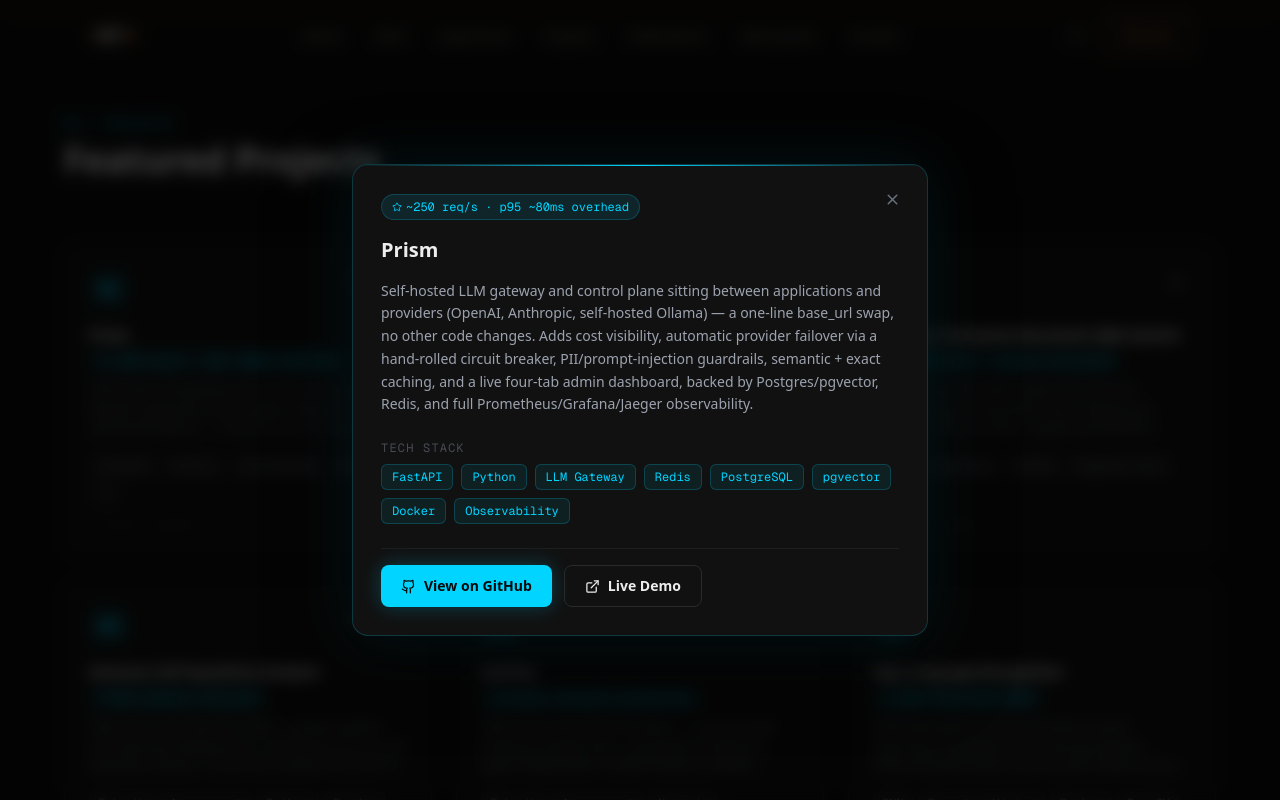
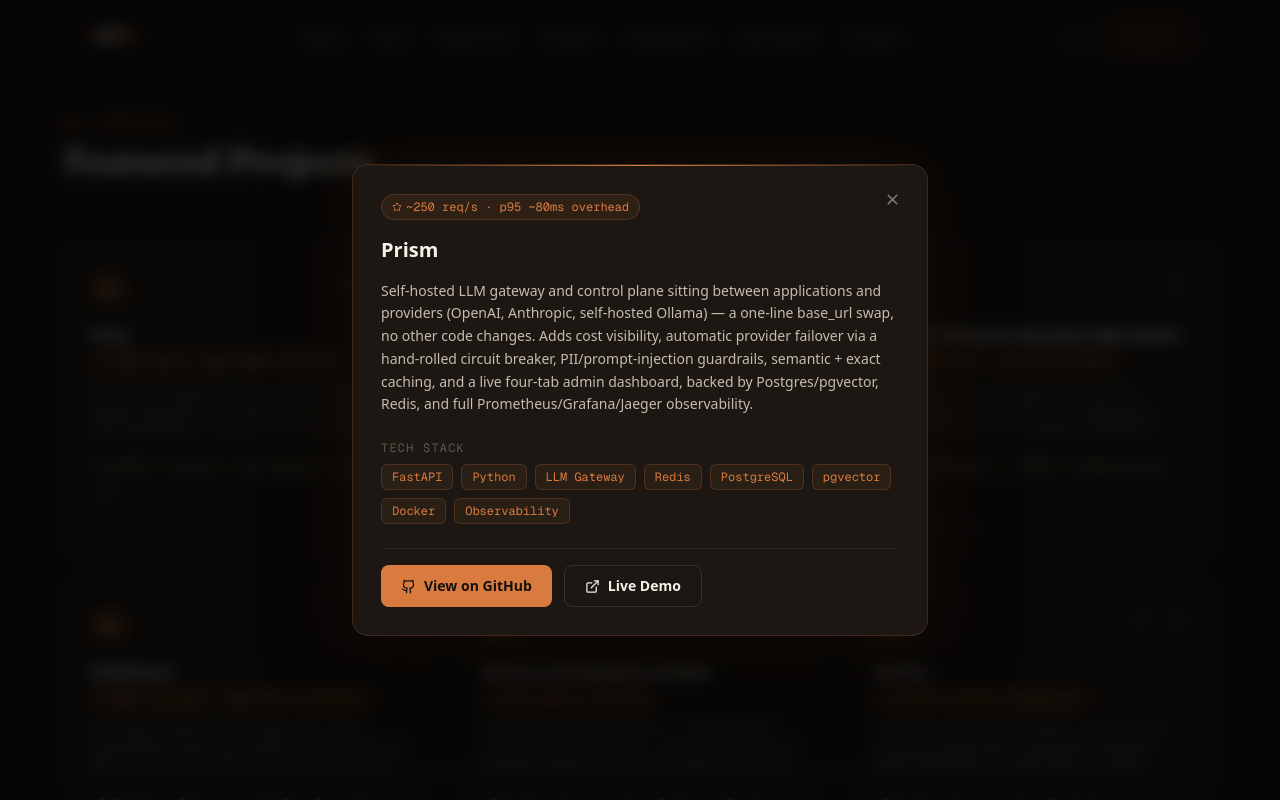
Before and after one commit to Namantyagi2727/portfolio, a Next.js app: page / in a window 1280 px wide. Both pictures are taken after a click on the element 248 px from the left and 6976 px from the top of the page. Shown: the part 6576-7376 px from the top of the page. Built offline with nearby package versions, Linux system fonts and the light colour scheme.

Commit message:
feat: reorder projects around real flagship work, re-skin project cards
Co-Authored-By: Claude Sonnet 5 <noreply@anthropic.com>
Claude-Session: https://claude.ai/code/session_01NehF1ss7b5bKHeeLkofiR7

```diff
--- a/src/components/Projects.tsx
+++ b/src/components/Projects.tsx
@@ -9,25 +9,18 @@ import type { Project } from "@/lib/data";
 export default function Projects() {
   const [selected, setSelected] = useState<Project | null>(null);
 
-  // Lock body scroll when modal is open
   useEffect(() => {
-    if (selected) {
-      document.body.style.overflow = "hidden";
-    } else {
-      document.body.style.overflow = "";
-    }
+    document.body.style.overflow = selected ? "hidden" : "";
     return () => { document.body.style.overflow = ""; };
   }, [selected]);
 
   return (
     <>
-      <section id="projects" className="py-24 px-6 bg-[#0d0d0d]">
+      <section id="projects" className="py-24 px-6 bg-[#171310]">
         <div className="max-w-6xl mx-auto">
-
-          {/* Section header */}
           <div className="mb-16">
-            <p className="text-xs font-mono text-[#00d4ff] uppercase tracking-widest mb-2">04 / Projects</p>
-            <h2 className="text-3xl sm:text-4xl font-bold text-[#ededed]">Featured Projects</h2>
+            <p className="text-xs font-mono text-[#d97b3f] uppercase tracking-widest mb-2">04 / Projects</p>
+            <h2 className="text-3xl sm:text-4xl font-serif font-semibold text-[#f5f0e8]">Featured Projects</h2>
           </div>
 
           <div className="grid sm:grid-cols-2 lg:grid-cols-3 gap-6">
@@ -35,48 +28,36 @@ export default function Projects() {
               <div
                 key={project.title}
                 onClick={() => setSelected(project)}
-                className="bg-[#111111] border border-[#1e1e1e] rounded-xl p-6 flex flex-col group hover:border-[#00d4ff]/30 transition-all duration-200 hover:-translate-y-1 cursor-pointer"
+                className="bg-[#1c1712] border border-[#2a231c] rounded-xl p-6 flex flex-col group hover:border-[#d97b3f]/30 transition-all duration-200 hover:-translate-y-1 cursor-pointer"
               >
-                {/* Header */}
                 <div className="flex items-start justify-between mb-4">
-                  <div className="w-10 h-10 rounded-lg bg-[#00d4ff]/10 flex items-center justify-center text-lg font-bold font-mono text-[#00d4ff]">
+                  <div className="w-10 h-10 rounded-lg bg-[#d97b3f]/10 flex items-center justify-center text-lg font-bold font-mono text-[#d97b3f]">
                     {String(i + 1).padStart(2, "0")}
                   </div>
                   <div className="flex gap-2" onClick={(e) => e.stopPropagation()}>
                     {project.github && (
-                      <a
-                        href={project.github}
-                        target="_blank"
-                        rel="noopener noreferrer"
-                        className="p-1.5 rounded-md text-[#6b7280] hover:text-[#ededed] transition-colors"
-                        aria-label="GitHub"
-                      >
+                      <a href={project.github} target="_blank" rel="noopener noreferrer"
+                        className="p-1.5 rounded-md text-[#8a8073] hover:text-[#f5f0e8] transition-colors" aria-label="GitHub">
                         <Github size={16} />
                       </a>
                     )}
                     {project.demo && (
-                      <a
-                        href={project.demo}
-                        target="_blank"
-                        rel="noopener noreferrer"
-                        className="p-1.5 rounded-md text-[#6b7280] hover:text-[#ededed] transition-colors"
-                        aria-label="Live demo"
-                      >
+                      <a href={project.demo} target="_blank" rel="noopener noreferrer"
+                        className="p-1.5 rounded-md text-[#8a8073] hover:text-[#f5f0e8] transition-colors" aria-label="Live demo">
                         <ExternalLink size={16} />
                       </a>
                     )}
                   </div>
                 </div>
 
-                {/* Title + highlight */}
                 <div className="mb-2">
-                  <h3 className="text-sm font-semibold text-[#ededed] group-hover:text-[#00d4ff] transition-colors leading-snug mb-1">
+                  <h3 className="text-sm font-semibold text-[#f5f0e8] group-hover:text-[#d97b3f] transition-colors leading-snug mb-1">
                     {project.title}
                   </h3>
                   {project.highlight && (
                     <span
                       className="inline-flex items-center gap-1 text-xs px-2 py-0.5 rounded-full font-mono"
-                      style={{ background: "rgba(0,212,255,0.1)", color: "#00d4ff", border: "1px solid rgba(0,212,255,0.2)" }}
+                      style={{ background: "rgba(217,123,63,0.1)", color: "#d97b3f", border: "1px solid rgba(217,123,63,0.2)" }}
                     >
                       <Star size={10} />
                       {project.highlight}
@@ -84,30 +65,22 @@ export default function Projects() {
                   )}
                 </div>
 
-                {/* Description — clamped to 3 lines on card */}
-                <p className="text-xs text-[#6b7280] leading-relaxed flex-1 mb-4 line-clamp-3">
-                  {project.description}
-                </p>
+                <p className="text-xs text-[#8a8073] leading-relaxed flex-1 mb-4 line-clamp-3">{project.description}</p>
 
-                {/* Tags */}
                 <div className="flex flex-wrap gap-1.5 mb-3">
                   {project.tags.slice(0, 4).map((tag) => (
-                    <span
-                      key={tag}
-                      className="text-xs px-2 py-0.5 rounded font-mono text-[#6b7280] bg-[#1a1a1a] border border-[#2a2a2a]"
-                    >
+                    <span key={tag} className="text-xs px-2 py-0.5 rounded font-mono text-[#8a8073] bg-[#241d16] border border-[#3a3025]">
                       {tag}
                     </span>
                   ))}
                   {project.tags.length > 4 && (
-                    <span className="text-xs px-2 py-0.5 rounded font-mono text-[#6b7280]/50 bg-[#1a1a1a] border border-[#2a2a2a]">
+                    <span className="text-xs px-2 py-0.5 rounded font-mono text-[#8a8073]/50 bg-[#241d16] border border-[#3a3025]">
                       +{project.tags.length - 4}
                     </span>
                   )}
                 </div>
 
-                {/* View details hint */}
-                <div className="flex items-center gap-1 text-[10px] font-mono text-[#6b7280]/40 group-hover:text-[#00d4ff]/60 transition-colors mt-auto">
+                <div className="flex items-center gap-1 text-[10px] font-mono text-[#8a8073]/40 group-hover:text-[#d97b3f]/60 transition-colors mt-auto">
                   <ArrowUpRight size={11} />
                   click to expand
                 </div>
@@ -115,13 +88,12 @@ export default function Projects() {
             ))}
           </div>
 
-          {/* GitHub CTA */}
           <div className="mt-12 text-center">
             <a
               href="https://github.com/Namantyagi2727"
               target="_blank"
               rel="noopener noreferrer"
-              className="inline-flex items-center gap-2 text-sm text-[#6b7280] hover:text-[#00d4ff] transition-colors font-medium"
+              className="inline-flex items-center gap-2 text-sm text-[#8a8073] hover:text-[#d97b3f] transition-colors font-medium"
             >
               <Github size={16} />
               See more on GitHub →
@@ -130,22 +102,16 @@ export default function Projects() {
         </div>
       </section>
 
-      {/* ── Project Detail Modal ── */}
       <AnimatePresence>
         {selected && (
           <>
-            {/* Backdrop */}
             <motion.div
               key="backdrop"
-              initial={{ opacity: 0 }}
-              animate={{ opacity: 1 }}
-              exit={{ opacity: 0 }}
+              initial={{ opacity: 0 }} animate={{ opacity: 1 }} exit={{ opacity: 0 }}
               transition={{ duration: 0.2 }}
               onClick={() => setSelected(null)}
               className="fixed inset-0 z-50 bg-black/70 backdrop-blur-sm"
             />
-
-            {/* Panel */}
             <motion.div
               key="modal"
               initial={{ opacity: 0, y: 40, scale: 0.97 }}
@@ -157,57 +123,41 @@ export default function Projects() {
               <div
                 className="relative w-full max-w-xl pointer-events-auto rounded-2xl overflow-hidden"
                 style={{
-                  background: "#111111",
-                  border: "1px solid rgba(0,212,255,0.2)",
-                  boxShadow: "0 0 60px rgba(0,212,255,0.08), 0 24px 80px rgba(0,0,0,0.6)",
+                  background: "#1c1712",
+                  border: "1px solid rgba(217,123,63,0.2)",
+                  boxShadow: "0 0 60px rgba(217,123,63,0.08), 0 24px 80px rgba(0,0,0,0.6)",
                 }}
               >
-                {/* Top accent line */}
-                <div className="h-px w-full" style={{ background: "linear-gradient(90deg, transparent, #00d4ff, transparent)" }} />
-
+                <div className="h-px w-full" style={{ background: "linear-gradient(90deg, transparent, #d97b3f, transparent)" }} />
                 <div className="p-7">
-                  {/* Close */}
                   <button
                     onClick={() => setSelected(null)}
-                    className="absolute top-5 right-5 p-1.5 rounded-lg text-[#6b7280] hover:text-[#ededed] hover:bg-[#1e1e1e] transition-all"
+                    className="absolute top-5 right-5 p-1.5 rounded-lg text-[#8a8073] hover:text-[#f5f0e8] hover:bg-[#2a231c] transition-all"
                   >
                     <X size={17} />
                   </button>
 
-                  {/* Highlight badge */}
                   {selected.highlight && (
                     <span
                       className="inline-flex items-center gap-1 text-xs px-2.5 py-1 rounded-full font-mono mb-4"
-                      style={{ background: "rgba(0,212,255,0.1)", color: "#00d4ff", border: "1px solid rgba(0,212,255,0.2)" }}
+                      style={{ background: "rgba(217,123,63,0.1)", color: "#d97b3f", border: "1px solid rgba(217,123,63,0.2)" }}
                     >
                       <Star size={10} />
                       {selected.highlight}
                     </span>
                   )}
 
-                  {/* Title */}
-                  <h2 className="text-xl font-bold text-[#ededed] leading-snug mb-4 pr-8">
-                    {selected.title}
-                  </h2>
+                  <h2 className="text-xl font-bold text-[#f5f0e8] leading-snug mb-4 pr-8">{selected.title}</h2>
+                  <p className="text-sm text-[#c7bcae] leading-relaxed mb-6">{selected.description}</p>
 
-                  {/* Description — full, larger text */}
-                  <p className="text-sm text-[#9ca3af] leading-relaxed mb-6">
-                    {selected.description}
-                  </p>
-
-                  {/* All tags */}
                   <div className="mb-6">
-                    <p className="text-xs font-mono text-[#6b7280]/60 uppercase tracking-widest mb-2">Tech Stack</p>
+                    <p className="text-xs font-mono text-[#8a8073]/60 uppercase tracking-widest mb-2">Tech Stack</p>
                     <div className="flex flex-wrap gap-2">
                       {selected.tags.map((tag) => (
                         <span
                           key={tag}
                           className="text-xs px-2.5 py-1 rounded-md font-mono"
-                          style={{
-                            background: "rgba(0,212,255,0.08)",
-                            color: "#00d4ff",
-                            border: "1px solid rgba(0,212,255,0.2)",
-                          }}
+                          style={{ background: "rgba(217,123,63,0.08)", color: "#d97b3f", border: "1px solid rgba(217,123,63,0.2)" }}
                         >
                           {tag}
                         </span>
@@ -215,23 +165,20 @@ export default function Projects() {
                     </div>
                   </div>
 
-                  {/* Action buttons */}
-                  <div className="flex gap-3 pt-4 border-t border-[#1e1e1e]">
+                  <div className="flex gap-3 pt-4 border-t border-[#2a231c]">
                     {selected.github ? (
                       <a
                         href={selected.github}
                         target="_blank"
                         rel="noopener noreferrer"
                         className="inline-flex items-center gap-2 px-5 py-2.5 rounded-lg text-sm font-semibold transition-all duration-200 hover:scale-[1.02]"
-                        style={{ background: "#00d4ff", color: "#0a0a0a", boxShadow: "0 0 20px rgba(0,212,255,0.25)" }}
+                        style={{ background: "#d97b3f", color: "#14100d" }}
                       >
                         <Github size={15} />
                         View on GitHub
                       </a>
                     ) : (
-                      <span
-                        className="inline-flex items-center gap-2 px-5 py-2.5 rounded-lg text-sm font-semibold text-[#6b7280] border border-[#2a2a2a] cursor-not-allowed"
-                      >
+                      <span className="inline-flex items-center gap-2 px-5 py-2.5 rounded-lg text-sm font-semibold text-[#8a8073] border border-[#3a3025] cursor-not-allowed">
                         <Github size={15} />
                         Private Repo
                       </span>
@@ -241,7 +188,7 @@ export default function Projects() {
                         href={selected.demo}
                         target="_blank"
                         rel="noopener noreferrer"
-                        className="inline-flex items-center gap-2 px-5 py-2.5 rounded-lg text-sm font-semibold border border-[#2a2a2a] text-[#ededed] hover:border-[#00d4ff]/40 transition-all"
+                        className="inline-flex items-center gap-2 px-5 py-2.5 rounded-lg text-sm font-semibold border border-[#3a3025] text-[#f5f0e8] hover:border-[#d97b3f]/40 transition-all"
                       >
                         <ExternalLink size={15} />
                         Live Demo
--- a/src/lib/data.ts
+++ b/src/lib/data.ts
@@ -237,6 +237,14 @@ export const projects: Project[] = [
     highlight: "1,000+ docs · sub-2s retrieval",
   },
   {
+    title: "ChainGuard",
+    description:
+      "LLM-based auditing tool detecting smart contract vulnerabilities (reentrancy, overflow, access control) with 85%+ accuracy across 100+ test contracts. Fine-tuned transformers for structured audit report generation.",
+    tags: ["Solidity", "Ethereum", "Web3", "Security", "Python", "LLMs"],
+    github: "https://github.com/Namantyagi2727/BlockGuard",
+    highlight: "85%+ accuracy · 100+ test contracts",
+  },
+  {
     title: "Immune Cell Population Analysis",
     description:
       "Take-home assessment for Teiko — analysis pipeline and interactive dashboard for a clinical-trial immune cell population dataset. Converts per-sample cell counts to relative frequencies across 5 immune cell populations, statistically compares treatment responders vs. non-responders with FDR-corrected significance testing, and breaks down baseline cohorts by project, sex, and response. Reproducible SQLite-backed pipeline with a 15-test suite and a live dashboard.",
@@ -266,13 +274,6 @@ export const projects: Project[] = [
     description:
       "LLM-driven conversational therapy agent using GPT-4, NLP, and sentiment analysis. Analyzes emotional state during live interactions and implements sentiment scoring + trend tracking.",
     tags: ["LLMs", "GPT-4", "NLP", "Sentiment Analysis", "Python", "Streamlit"],
-  },
-  {
-    title: "ChainGuard",
-    description:
-      "LLM-based auditing tool detecting smart contract vulnerabilities (reentrancy, overflow, access control) with 85%+ accuracy across 100+ test contracts. Fine-tuned transformers for structured audit report generation.",
-    tags: ["Solidity", "Ethereum", "Web3", "Security", "Python", "LLMs"],
-    github: "https://github.com/Namantyagi2727/BlockGuard",
   },
   {
     title: "Photo Search & Recognition",
```
